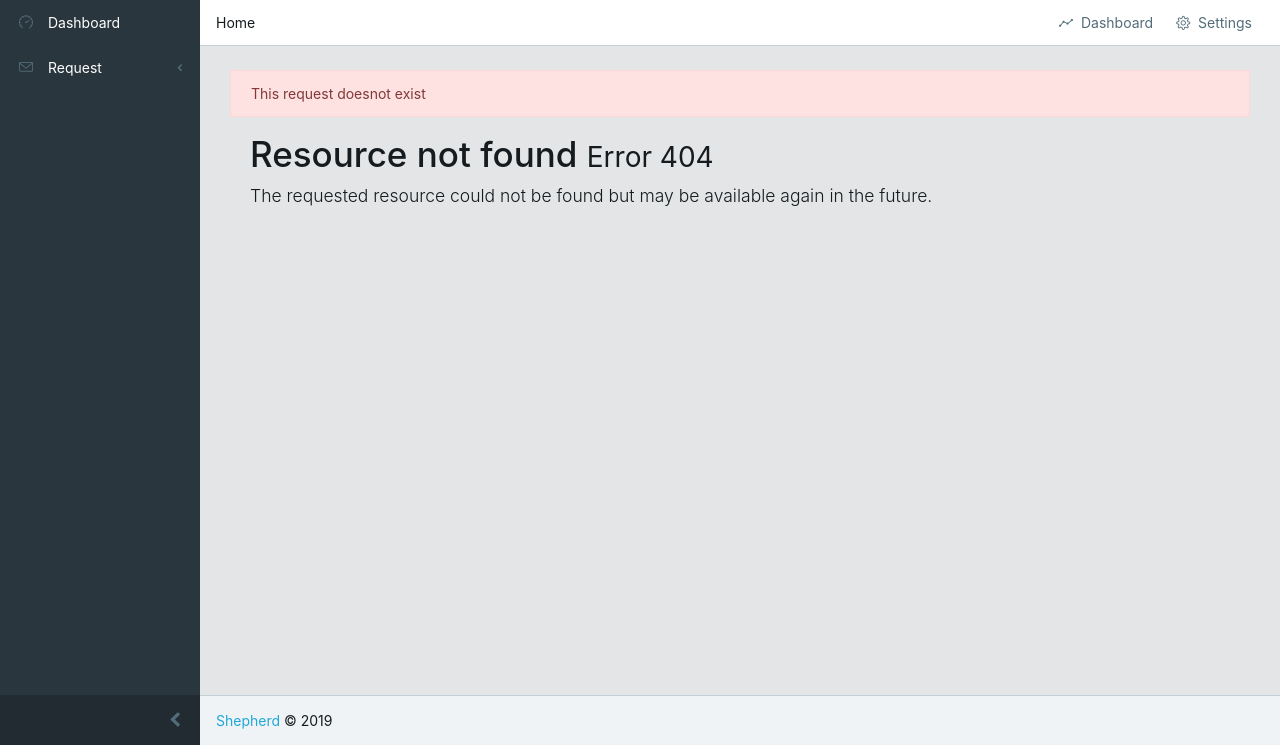
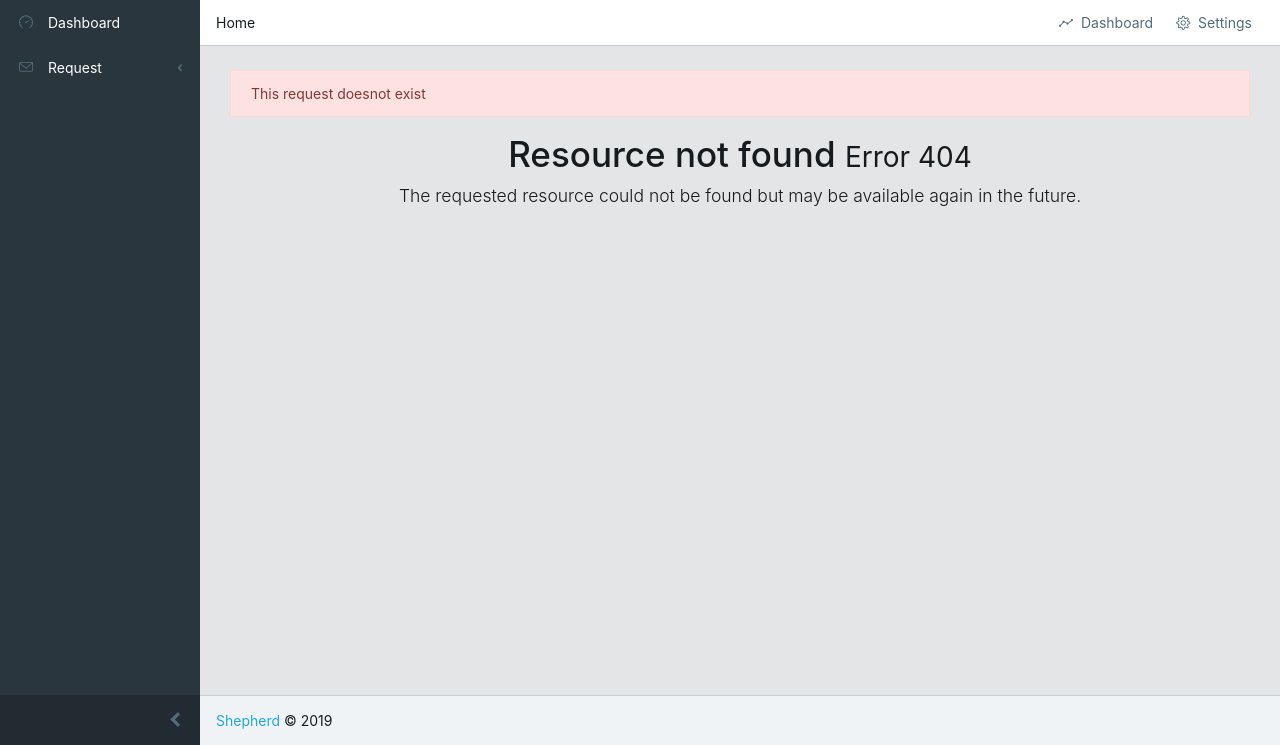
Before and after one commit to ansonpinhero/Shepherd, a Django app: page /request/view/1/ in a window 1280 px wide. Shown: the part 55-800 px from the top of the page. Run offline with Django 3.2, Linux system fonts and the light colour scheme; the visitor is signed in with stand-in values (Sample User, id 1); data comes from the database, SQL or seed files in the repository; data that the repository does not hold is empty; parts of the project's set-up code (start-up, migrations or seed data) failed here and were passed over; some libraries are stand-ins or nearby versions.

Commit message:
Changes to 404.html

```diff
--- a/templates/portal/404.html
+++ b/templates/portal/404.html
@@ -3,7 +3,7 @@
 
 {% block content %}
 <style type="text/css">
-.cover{display:table-cell;vertical-align:middle;padding:0 20px};
+.cover{text-align: center;};
 </style>
 {% if messages %}
 {% for message in messages %}
```
